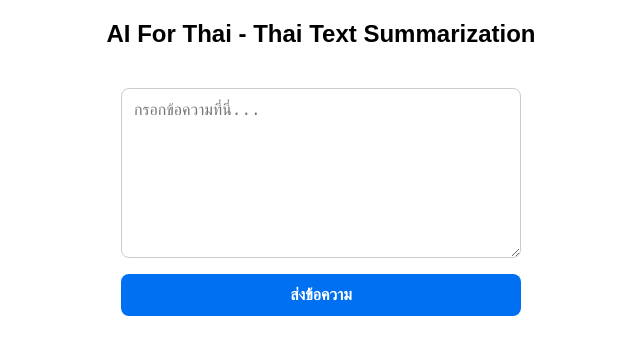
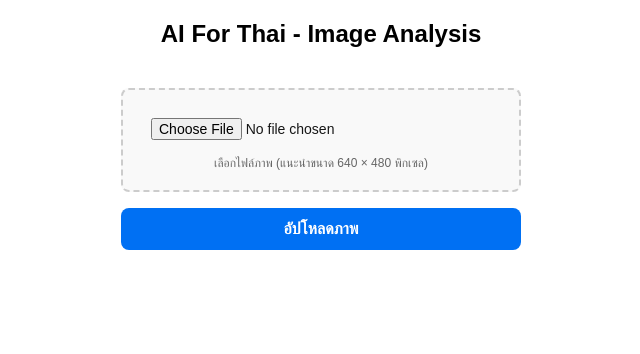
Before and after one commit to meen2161/NextJS-AiForThai, a Next.js app: page / in a window 1280 px wide. Shown: the top 354 px of the page, without its empty margins (319-959 px from the left). Built offline with nearby package versions, Linux system fonts and the light colour scheme.

Commit message:
📦Update : Super resolution

```diff
--- /dev/null
+++ b/src/app/api/superResolution/route.ts
@@ -0,0 +1,64 @@
+import { NextRequest, NextResponse } from 'next/server';
+import axios from 'axios';
+
+export async function POST(request: NextRequest) {
+  try {
+    const formData = await request.formData();
+    const file = formData.get('file') as File;
+
+    if (!file) {
+      return NextResponse.json(
+        { error: 'ไม่พบไฟล์ที่อัปโหลด' },
+        { status: 400 }
+      );
+    }
+
+    // ตรวจสอบขนาดไฟล์ (ไม่เกิน 2.5 MB)
+    if (file.size > 2.5 * 1024 * 1024) {
+      return NextResponse.json(
+        { error: 'ขนาดไฟล์เกิน 2.5 MB' },
+        { status: 400 }
+      );
+    }
+
+    // ตรวจสอบชนิดไฟล์
+    if (!file.type.startsWith('image/')) {
+      return NextResponse.json(
+        { error: 'กรุณาส่งไฟล์ภาพเท่านั้น' },
+        { status: 400 }
+      );
+    }
+
+    // สร้าง FormData สำหรับส่งไปยัง API
+    const apiFormData = new FormData();
+    apiFormData.append('file', file);
+
+    const response = await axios.post(
+      'https://api.aiforthai.in.th/superresolution/sr',
+      apiFormData,
+      {
+        headers: {
+          'Apikey': process.env.NEXT_PUBLIC_API_KEY,
+          'Content-Type': 'multipart/form-data',
+        },
+        responseType: 'arraybuffer', // สำหรับรับไฟล์ภาพ
+      }
+    );
+
+    // ส่งกลับเป็น image response
+    return new NextResponse(response.data, {
+      status: 200,
+      headers: {
+        'Content-Type': 'image/jpeg',
+        'Content-Disposition': 'attachment; filename="enhanced_image.jpg"',
+      },
+    });
+
+  } catch (error: any) {
+    console.error('API Error:', error.response?.data || error.message);
+    return NextResponse.json(
+      { error: 'เกิดข้อผิดพลาดในการประมวลผลภาพ' },
+      { status: error.response?.status || 500 }
+    );
+  }
+}
--- a/src/app/page.tsx
+++ b/src/app/page.tsx
@@ -6,21 +6,52 @@ import styles from "./page.module.css";
 import axios from "axios";
 
 export default function Home() {
-  const [text, setText] = useState("");
+  const [selectedFile, setSelectedFile] = useState<File | null>(null);
+  const [imagePreview, setImagePreview] = useState<string | null>(null);
   const [loading, setLoading] = useState(false);
   const [response, setResponse] = useState<string | null>(null);
 
+  const handleFileChange = (e: React.ChangeEvent<HTMLInputElement>) => {
+    const file = e.target.files?.[0];
+    if (file) {
+      // ตรวจสอบชนิดไฟล์
+      if (!file.type.startsWith('image/')) {
+        alert('กรุณาเลือกไฟล์ภาพเท่านั้น');
+        return;
+      }
+      setSelectedFile(file);
+
+      // สร้าง preview URL
+      const reader = new FileReader();
+      reader.onload = (e) => {
+        setImagePreview(e.target?.result as string);
+      };
+      reader.readAsDataURL(file);
+    }
+  };
+
   const handleSubmit = async (e: React.FormEvent) => {
     e.preventDefault();
+    if (!selectedFile) return;
+
     setLoading(true);
     setResponse(null);
     try {
-      console.log("Sending text to API:", text);
-      const res = await axios.post('/api/summarize/', {
-        text: text
+      const formData = new FormData();
+      formData.append('file', selectedFile);
+
+      const res = await axios.post('/api/superResolution', formData, {
+        headers: {
+          'Content-Type': 'multipart/form-data',
+        },
       });
-      console.log(res.data);
-      setResponse(JSON.stringify(res.data, null, 2));
+
+      // ตรวจสอบ response และดึง URL ของภาพ
+      if (res.data.status === 'success' && res.data.url) {
+        setResponse(res.data.url);
+      } else {
+        setResponse(res.data.error || "เกิดข้อผิดพลาดในการประมวลผล");
+      }
     } catch (err: any) {
       console.error('Error:', err);
       setResponse(err.response?.data?.error || "เกิดข้อผิดพลาดในการเชื่อมต่อ API");
@@ -48,7 +79,7 @@ export default function Home() {
           textAlign: "center",
         }}
       >
-        AI For Thai - Thai Text Summarization
+        AI For Thai - Image Analysis
       </h1>
       <form
         onSubmit={handleSubmit}
@@ -60,23 +91,63 @@ export default function Home() {
           maxWidth: "90vw",
         }}
       >
-        <textarea
-          value={text}
-          onChange={(e) => setText(e.target.value)}
-          rows={8}
-          placeholder="กรอกข้อความที่นี่..."
+        <div
           style={{
-            width: "100%",
-            padding: 12,
-            fontSize: 16,
+            border: "2px dashed #ccc",
             borderRadius: 8,
-            border: "1px solid #ccc",
-            resize: "vertical",
+            padding: 20,
+            textAlign: "center",
+            background: "#f9f9f9",
           }}
-        />
+        >
+          <input
+            type="file"
+            accept="image/*"
+            onChange={handleFileChange}
+            style={{
+              width: "100%",
+              padding: 8,
+              fontSize: 14,
+              border: "none",
+              background: "transparent",
+            }}
+          />
+          <p style={{ margin: "8px 0 0 0", fontSize: 12, color: "#666" }}>
+            เลือกไฟล์ภาพ (แนะนำขนาด 640 × 480 พิกเซล)
+          </p>
+          {selectedFile && (
+            <p style={{ margin: "8px 0 0 0", fontSize: 12, color: "#333" }}>
+              ไฟล์ที่เลือก: {selectedFile.name}
+            </p>
+          )}
+        </div>
+
+        {imagePreview && (
+          <div
+            style={{
+              textAlign: "center",
+              border: "1px solid #ddd",
+              borderRadius: 8,
+              padding: 16,
+              background: "#fafafa",
+            }}
+          >
+            <img
+              src={imagePreview}
+              alt="Preview"
+              style={{
+                maxWidth: "100%",
+                maxHeight: "300px",
+                borderRadius: 4,
+                boxShadow: "0 2px 8px rgba(0,0,0,0.1)",
+              }}
+            />
+          </div>
+        )}
+
         <button
           type="submit"
-          disabled={loading || !text.trim()}
+          disabled={loading || !selectedFile}
           style={{
             padding: "12px 0",
             fontSize: 16,
@@ -104,7 +175,7 @@ export default function Home() {
               }}
             />
           )}
-          {loading ? "กำลังประมวลผล..." : "ส่งข้อความ"}
+          {loading ? "กำลังประมวลผล..." : "อัปโหลดภาพ"}
         </button>
 
         <style jsx>{`
@@ -121,12 +192,41 @@ export default function Home() {
               background: "#f5f5f5",
               padding: 12,
               borderRadius: 8,
-              fontSize: 14,
-              color: "#333",
-              wordBreak: "break-all",
+              textAlign: "center",
             }}
           >
-            {response}
+            {response.startsWith('https://') ? (
+              <>
+                <h3 style={{ color: "#000", marginBottom: "8px" }}>ภาพที่ปรับปรุงแล้ว:</h3>
+                <img
+                  src={response}
+                  alt="Enhanced"
+                  style={{
+                    maxWidth: "100%",
+                    maxHeight: "400px",
+                    borderRadius: 4,
+                    boxShadow: "0 2px 8px rgba(0,0,0,0.1)",
+                  }}
+                />
+                <br />
+                <a
+                  href={response}
+                  target="_blank"
+                  rel="noopener noreferrer"
+                  style={{
+                    color: "#0070f3",
+                    textDecoration: "underline",
+                    fontSize: "12px",
+                    marginTop: "8px",
+                    display: "inline-block"
+                  }}
+                >
+                  ดาวน์โหลดภาพ
+                </a>
+              </>
+            ) : (
+              <div style={{ color: "#f00", fontSize: 14 }}>{response}</div>
+            )}
           </div>
         )}
       </form>
```
